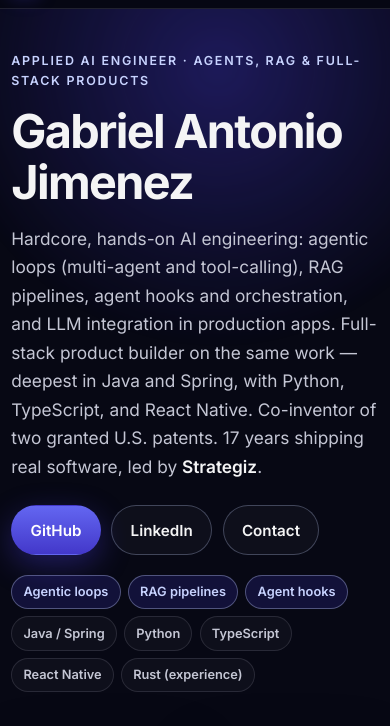
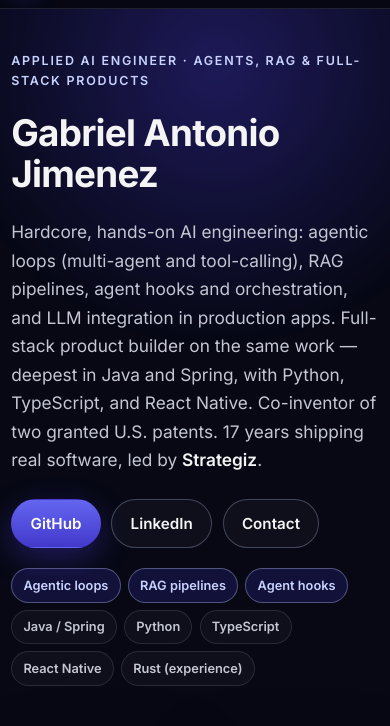
Before and after one commit to cuztomizer/Gabriel.jimenez.io, a plain HTML site: page index.html in a window 390 px wide. Shown: the part 59-785 px from the top of the page. Drawn offline with Linux system fonts and the light colour scheme.

Commit message:
Give the hero name room to breathe.
Loosen the name tracking and line-height, and size it so the full name stays on one line from 1200px up while mobile wraps with clearer spacing.

Co-authored-by: Gabriel Jimenez <jimenez.gabe@gmail.com>

```diff
--- a/css/styles.css
+++ b/css/styles.css
@@ -141,7 +141,8 @@ a:hover { color: #e0e7ff; }
   animation: glow 12s ease-in-out infinite;
 }
 @keyframes glow { 50% { transform: translateX(-46%) translateY(12px); opacity: 0.85; } }
-.hero-copy { position: relative; max-width: 820px; }
+.hero-copy { position: relative; max-width: none; }
+.hero .eyebrow { margin-bottom: 1.35rem; }
 .eyebrow {
   margin: 0 0 0.9rem;
   color: var(--indigo-text);
@@ -155,6 +156,13 @@ h1 {
   margin: 0 0 1.1rem;
   font-size: clamp(2.8rem, 6.4vw, 5.15rem);
   font-weight: 650;
+}
+.hero h1 {
+  letter-spacing: -0.02em;
+  line-height: 1.1;
+  margin: 0 0 1.5rem;
+  font-size: clamp(2.45rem, 5.4vw, 4.9rem);
+  max-width: 100%;
 }
 h2 {
   margin: 0 0 0.85rem;
@@ -447,7 +455,7 @@ section { padding: 4.25rem 0; }
   }
   .nav-cta { margin: 0.4rem 0 0; justify-content: center; }
   .hero { padding-top: 2.6rem; }
-  h1 { font-size: clamp(2.45rem, 12vw, 3.3rem); }
+  .hero h1 { font-size: clamp(2.3rem, 9vw, 2.85rem); line-height: 1.1; }
   h2 { max-width: none; }
   .metric-grid { grid-template-columns: 1fr 1fr; }
 }
```
